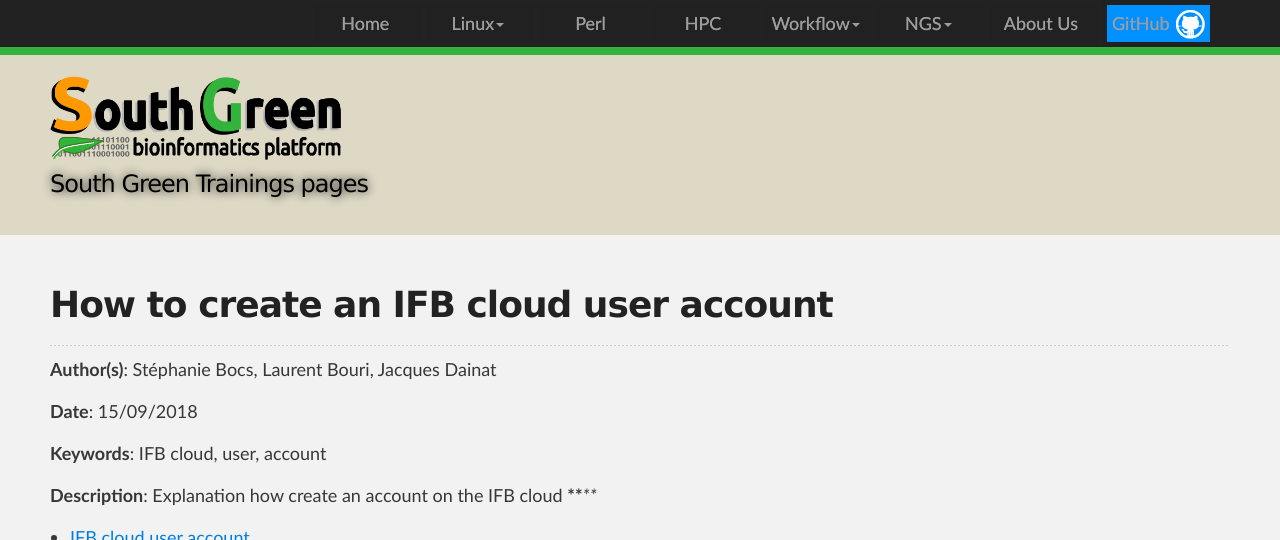
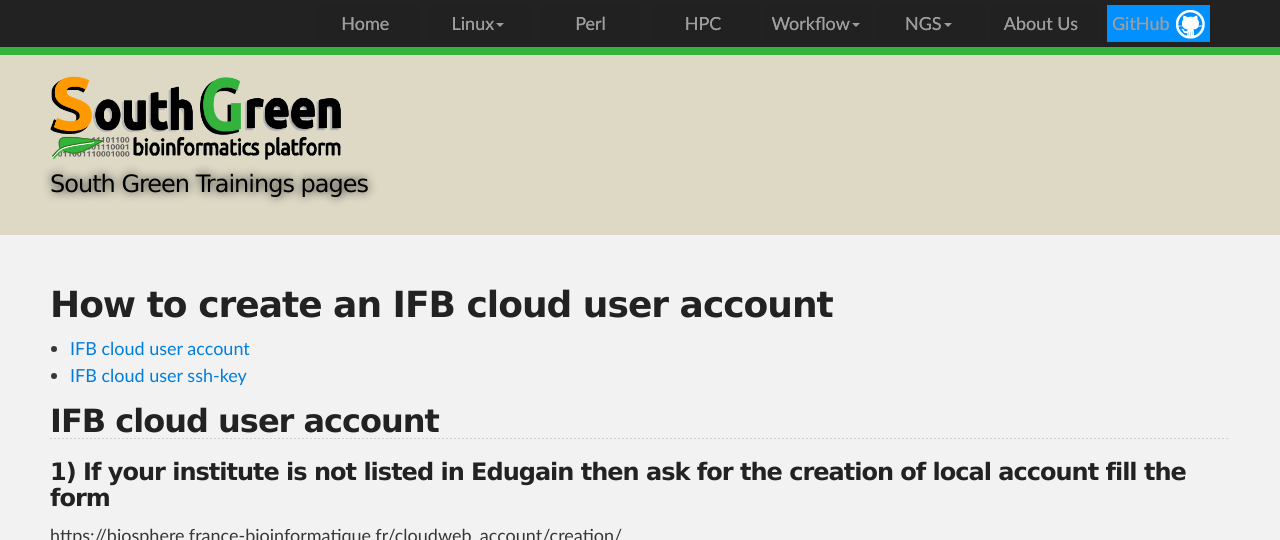
Before and after one commit to SouthGreenPlatform/trainings, a Jekyll site: the page built from _pages/annotation/IFBcloud/create_IFB_cloud_user_account.md, in a window 1280 px wide and 900 px high, cut to the strip 0-540 px from the top of the window. Built offline with Jekyll 4.4.1, drawn with Linux system fonts in a browser that asks for light colours; nearby versions of some CDN libraries; our own code applies the rules of GitHub Pages for plain Markdown files.

Commit message:
Update create_IFB_cloud_user_account.md

```diff
--- a/_pages/annotation/IFBcloud/create_IFB_cloud_user_account.md
+++ b/_pages/annotation/IFBcloud/create_IFB_cloud_user_account.md
@@ -1,14 +1,14 @@
+---
+layout: page
+title: "Assembly and Annotation Course - Montpellier"
+permalink: /annotation/IFBcloud/create_IFB_cloud_user_account/
+tags: [ IFB cloud, user, account ]
+description: Explanation how create an account on the IFB cloud
+author: Stéphanie Bocs, Laurent Bouri, Jacques Dainat
+date: 15/09/2018
+---
+
 # How to create an IFB cloud user account
-
-**************************
-**Author(s)**: Stéphanie Bocs, Laurent Bouri, Jacques Dainat
-
-**Date**: 15/09/2018
-
-**Keywords**: IFB cloud, user, account
-
-**Description**: Explanation how create an account on the IFB cloud
-**********
 
 <!-- TOC depthFrom:2 depthTo:2 withLinks:1 updateOnSave:1 orderedList:0 -->
 
```
